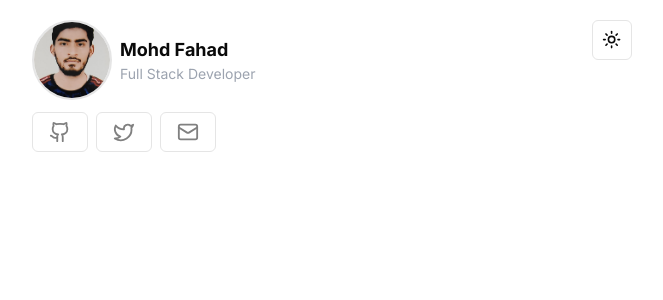
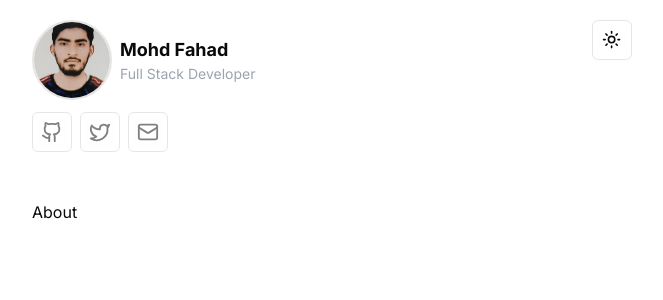
Before and after one commit to MohdFahad1/portfolio, a Next.js app: page / in a window 1280 px wide. Shown: the top 300 px of the page, without its empty margins (308-971 px from the left). Built offline with nearby package versions, Linux system fonts and the light colour scheme.

Commit message:
fix: size of button

```diff
--- a/src/app/page.js
+++ b/src/app/page.js
@@ -1,10 +1,12 @@
+import About from "@/components/About";
 import Header from "@/components/Header";
 
 export default function Home() {
   return (
-    <div className="flex flex-col justify-center items-center p-5 ">
-      <div className="md:w-[600px] w-[400px]">
+    <div className="flex justify-center p-5 ">
+      <div className="flex flex-col gap-12 md:w-[600px] w-[400px]">
         <Header />
+        <About />
       </div>
     </div>
   );
--- /dev/null
+++ b/src/components/About.jsx
@@ -0,0 +1,7 @@
+import React from "react";
+
+const About = () => {
+  return <div>About</div>;
+};
+
+export default About;
--- a/src/components/Header.jsx
+++ b/src/components/Header.jsx
@@ -58,7 +58,9 @@ const Header = () => {
             <Tooltip asChild>
               <TooltipTrigger asChild>
                 <a href={item.href} target="_blank">
-                  <Button variant="outline">{item.icon}</Button>
+                  <Button variant="outline" size="icon">
+                    {item.icon}
+                  </Button>
                 </a>
               </TooltipTrigger>
               <TooltipContent>
```
